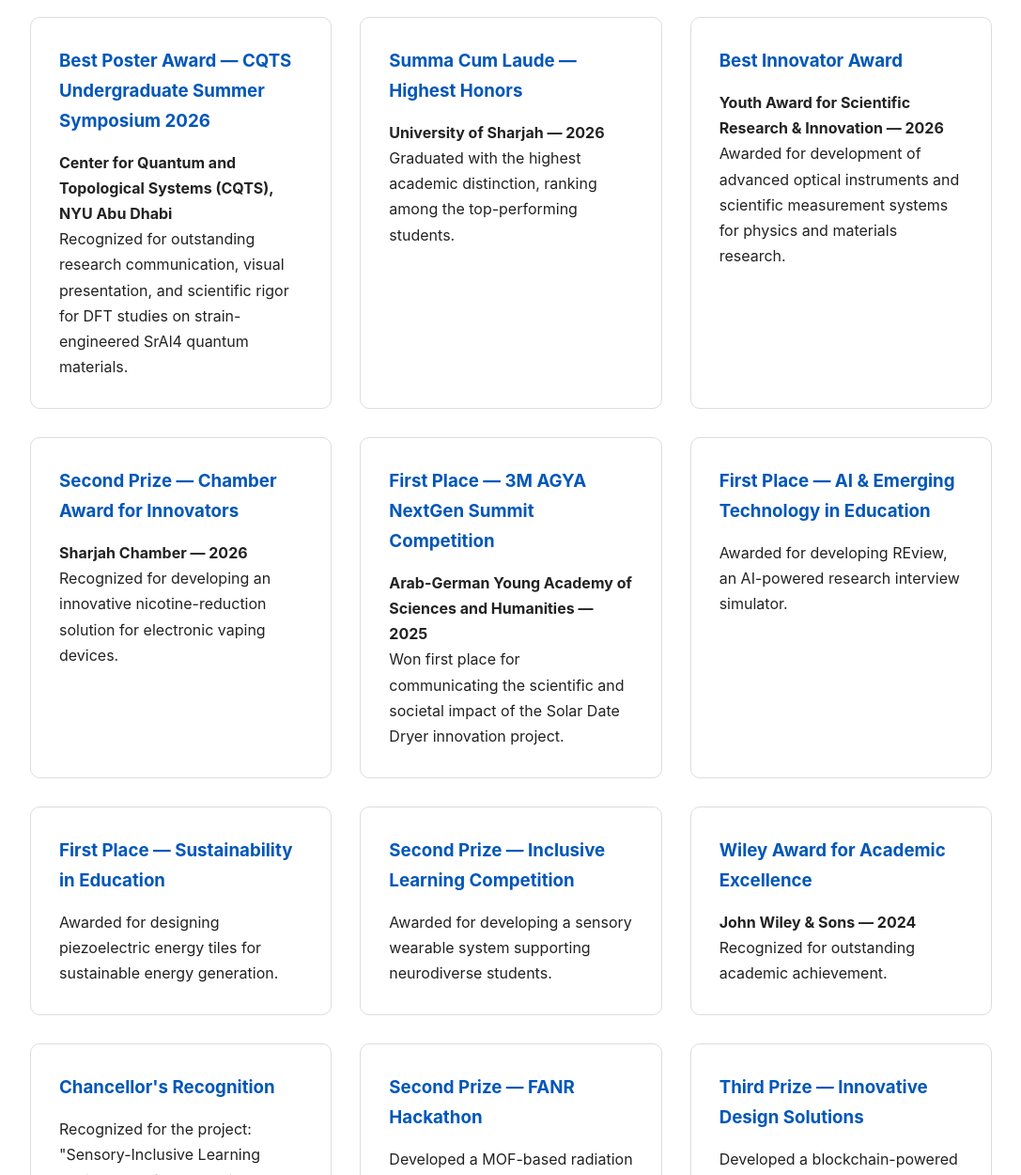
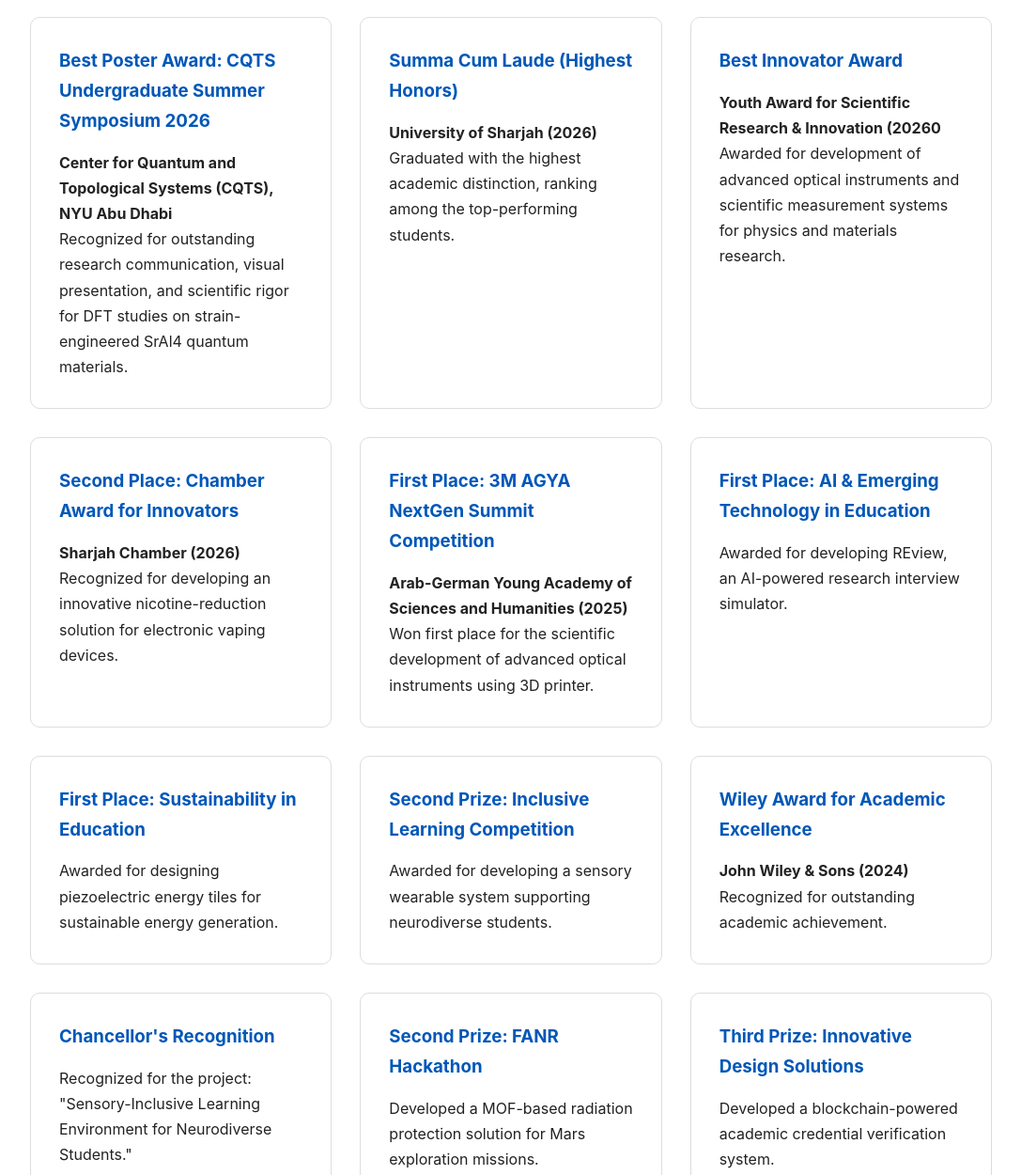
Before and after one commit to nabeel-m-jasim/nabeel-m-jasim.github.io, a plain HTML site: page awards.html in a window 1280 px wide. Shown: the part 580-1830 px from the top of the page at 94% size, without its empty margins (96-1183 px from the left). Drawn offline with Linux system fonts and the light colour scheme.

Commit message:
Update awards.html

```diff
--- a/awards.html
+++ b/awards.html
@@ -75,7 +75,7 @@ intelligence, and interdisciplinary problem solving.
 <div class="card">
 
 <h3>
-Best Poster Award — CQTS Undergraduate Summer Symposium 2026
+Best Poster Award: CQTS Undergraduate Summer Symposium 2026
 </h3>
 
 <p>
@@ -99,11 +99,11 @@ on strain-engineered SrAl4 quantum materials.
 <div class="card">
 
 <h3>
-Summa Cum Laude — Highest Honors
+Summa Cum Laude (Highest Honors)
 </h3>
 
 <p>
-<strong>University of Sharjah — 2026</strong>
+<strong>University of Sharjah (2026)</strong>
 </p>
 
 <p>
@@ -127,7 +127,7 @@ Best Innovator Award
 
 <p>
 <strong>
-Youth Award for Scientific Research & Innovation — 2026
+Youth Award for Scientific Research & Innovation (20260
 </strong>
 </p>
 
@@ -148,12 +148,12 @@ materials research.
 <div class="card">
 
 <h3>
-Second Prize — Chamber Award for Innovators
+Second Place: Chamber Award for Innovators
 </h3>
 
 <p>
 <strong>
-Sharjah Chamber — 2026
+Sharjah Chamber (2026)
 </strong>
 </p>
 
@@ -171,18 +171,17 @@ solution for electronic vaping devices.
 <div class="card">
 
 <h3>
-First Place — 3M AGYA NextGen Summit Competition
+First Place: 3M AGYA NextGen Summit Competition
 </h3>
 
 <p>
 <strong>
-Arab-German Young Academy of Sciences and Humanities — 2025
+Arab-German Young Academy of Sciences and Humanities (2025)
 </strong>
 </p>
 
 <p>
-Won first place for communicating the scientific and
-societal impact of the Solar Date Dryer innovation project.
+Won first place for the scientific development of advanced optical instruments using 3D printer.
 </p>
 
 </div>
@@ -196,7 +195,7 @@ societal impact of the Solar Date Dryer innovation project.
 <div class="card">
 
 <h3>
-First Place — AI & Emerging Technology in Education
+First Place: AI & Emerging Technology in Education
 </h3>
 
 <p>
@@ -215,7 +214,7 @@ an AI-powered research interview simulator.
 <div class="card">
 
 <h3>
-First Place — Sustainability in Education
+First Place: Sustainability in Education
 </h3>
 
 <p>
@@ -234,7 +233,7 @@ for sustainable energy generation.
 <div class="card">
 
 <h3>
-Second Prize — Inclusive Learning Competition
+Second Prize: Inclusive Learning Competition
 </h3>
 
 <p>
@@ -258,7 +257,7 @@ Wiley Award for Academic Excellence
 
 <p>
 <strong>
-John Wiley & Sons — 2024
+John Wiley & Sons (2024)
 </strong>
 </p>
 
@@ -296,7 +295,7 @@ Recognized for the project:
 <div class="card">
 
 <h3>
-Second Prize — FANR Hackathon
+Second Prize: FANR Hackathon
 </h3>
 
 <p>
@@ -315,7 +314,7 @@ for Mars exploration missions.
 <div class="card">
 
 <h3>
-Third Prize — Innovative Design Solutions
+Third Prize: Innovative Design Solutions
 </h3>
 
 <p>
```
